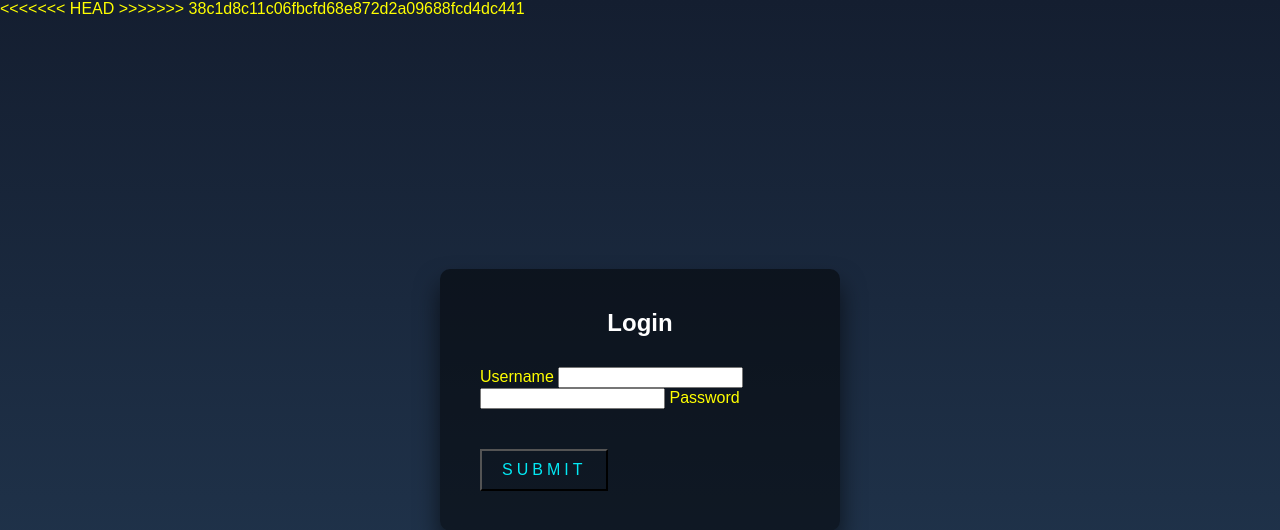
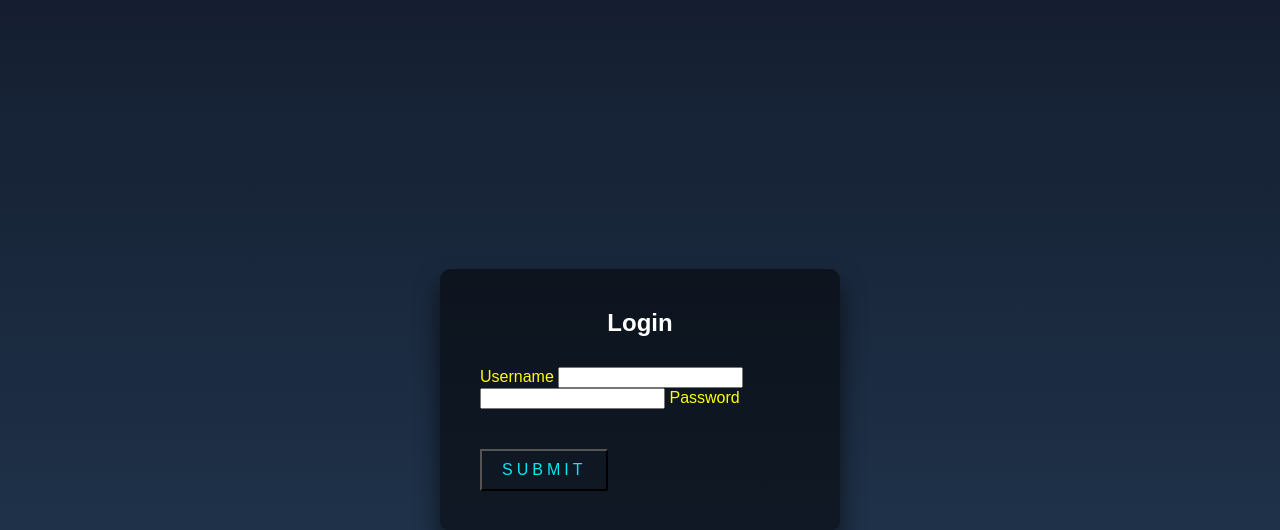
Before and after one commit to MaheshNadendla/PhpPrograms, a PHP site: page /PHPPROGRAMS/Hello.php in a window 1280 px wide. Shown: the top 530 px of the page. Run offline with PHP 8.4, Linux system fonts and the light colour scheme.

Commit message:
Resolved merged conflict in Hello.php

```diff
--- a/Hello.php
+++ b/Hello.php
@@ -37,7 +37,7 @@
 ?>
 
 <!DOCTYPE html>
-<html lang="en">
+<ht lang="en">
 
 
   <head>
@@ -71,8 +71,5 @@
 
     </div>
   </body>
-<<<<<<< HEAD
-</html
-=======
-</html>
->>>>>>> 38c1d8c11c06fbcfd68e872d2a09688fcd4dc441
+
+</ht
```
